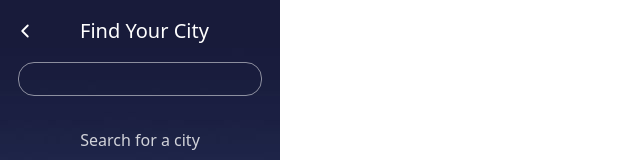
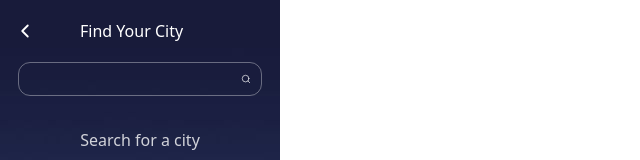
Before and after one commit to codeAntu/weather-extension, a React (Vite) app: page /city in a window 1280 px wide. Both pictures are taken after a click on the button "Add". Shown: the top 160 px of the page, without its empty margins (0-640 px from the left). Built offline with nearby package versions, Linux system fonts and the light colour scheme.

Commit message:
chore: Update Button component styles, SetCity screen layout, and prettier configuration

```diff
--- a/src/App.tsx
+++ b/src/App.tsx
@@ -22,7 +22,6 @@ function App() {
   const navigate = useNavigate();
   const [lon, setLon] = useState(0);
   const [lat, setLat] = useState(0);
-  //   lat: 23.237,
   //   lon: 87.059,
   //   timezone: 'Asia/Kolkata',
   //   timezone_offset: 19800,
@@ -1536,6 +1535,8 @@ function App() {
   }, [weather]);
 
   console.log(color);
+
+
 
   if (!city) {
     return (
@@ -1637,7 +1638,7 @@ function App() {
         </div>
       ) : (
         <div
-          className={`bg-${color} text-${color} w-[280px] p-4`}
+          className={`bg-${color} text-${color} w-[280px] p-4 font-poppins` }
           style={{
             backgroundImage: `url(/backImg/${color}.png)`,
           }}
@@ -1652,13 +1653,16 @@ function App() {
             />
           </div>
           <div className={`py-3 text-center text-7xl font-semibold`}>
-            <div className=''>00.0&deg;</div>
+            {/* <div className=''>00.0&deg;</div> */}
+            <div className='text-center flex justify-center items-center py-5'>
+              <Loader size={30} />
+            </div>
           </div>
           <div className={`mt-4 grid grid-cols-2 gap-2`}>
-            <ShowCurr title='Humidity' value={'100' + '%'} icon={<Droplets size={24} />} color={color} />
+            <ShowCurr title='Humidity' value={'---' } icon={<Droplets size={24} />} color={color} />
             <ShowCurr title='' value={'cloudy'} color={color} />
-            <ShowCurr title='Feels like' value={'00.0' + '°'} icon={<ThermometerSun size={24} />} color={color} />
-            <ShowCurr title='pressure' value={'100' + 'hPa'} icon={<BarChart size={24} />} color={color} />
+            <ShowCurr title='Feels like' value={'---' } icon={<ThermometerSun size={24} />} color={color} />
+            <ShowCurr title='pressure' value={'---'} icon={<BarChart size={24} />} color={color} />
           </div>
           <div className={`flex items-center justify-around gap-3 py-2 pt-5`}>
             <Button>Today</Button>
--- a/src/index.css
+++ b/src/index.css
@@ -1,6 +1,21 @@
 @tailwind base;
 @tailwind components;
 @tailwind utilities;
+
+@font-face {
+  font-family: "Poppins";
+  src: url("../fonts/Poppins-Regular.ttf");
+  font-weight: normal;
+  font-style: normal;
+}
+
+@font-face {
+  font-family: "Rubik";
+  src: url("../fonts/Rubik-Regular.ttf");
+  font-weight: normal;
+  font-style: normal;
+}
+
 
 div::-webkit-scrollbar {
   display: none;
--- a/src/screens/FindCity.tsx
+++ b/src/screens/FindCity.tsx
@@ -70,14 +70,14 @@ export default function Find() {
           size={30}
           onClick={() => navigate('/')}
         />
-        <div className='text-center text-xl font-medium'>Find Your City</div>
+        <div className='text-center text-base font-medium'>Find Your City</div>
       </div>
 
-      <div className='mx-2 flex items-center justify-between gap-2 rounded-2xl border border-white/50 px-2.5 py-1'>
+      <div className='mx-2 flex items-center justify-between gap-2 rounded-xl border border-white/35 px-3 pr-2.5 py-1.5'>
         <input
           type='text'
           value={city}
-          className='border-none bg-transparent text-white/80 outline-none'
+          className='border-none bg-transparent text-white/80 outline-none text-sm'
           onChange={(e) => {
             setCity(e.target.value);
           }}
@@ -89,8 +89,8 @@ export default function Find() {
           }}
         />
         <Search
-          className='cursor-pointer'
-          size={20}
+          className='cursor-pointer text-white/80'
+          size={16}
           onClick={() => {
             getResults(city.toLocaleLowerCase());
           }}
@@ -111,7 +111,7 @@ export default function Find() {
                 console.log(result.EnglishName);
                 navigate(`/city/${result.EnglishName}`, { state: result });
               }}
-              className='cursor-pointer rounded-xl bg-white/5 p-2 pl-2.5 transition duration-300 hover:bg-white/10'
+              className='cursor-pointer rounded-xl bg-white/5 p-2 pl-3 transition duration-300 hover:bg-white/10'
             >
               <ShowCity city={result} />
             </div>
@@ -127,7 +127,7 @@ function ShowCity({ city }: any) {
   // console.log(city);
 
   return (
-    <div className='flex items-center justify-between' onClick={() => {}}>
+    <div className='flex items-center justify-between text-sm' onClick={() => {}}>
       <div className='line-clamp-1'>
         {city.EnglishName} , {city.AdministrativeArea.EnglishName} , {city.Country.EnglishName}
       </div>
--- a/src/screens/SetCity.tsx
+++ b/src/screens/SetCity.tsx
@@ -18,7 +18,7 @@ export default function SetCity() {
 
   return (
     <div
-      className='min-h-96 w-[280px] bg-black px-2.5 text-white'
+      className='min-h-96 w-[280px] bg-black px-2.5 text-white '
       style={{
         backgroundImage: `url(/backImg/white.png)`,
       }}
@@ -29,7 +29,7 @@ export default function SetCity() {
           size={30}
           onClick={() => navigate('/city')}
         />
-        <div className='text-center text-xl font-medium'> {state.EnglishName}</div>
+        <div className='text-center text-base font-medium'> {state.EnglishName}</div>
       </div>
       <div className='p-2.5 flex flex-col gap-2' >
         <div className='mb-2 flex justify-around rounded-xl border border-white/5 bg-white/5'>
--- a/tailwind.config.js
+++ b/tailwind.config.js
@@ -2,7 +2,12 @@
 export default {
   content: ['./index.html', './src/**/*.{js,ts,jsx,tsx}'],
   theme: {
-    extend: {},
+    extend: {
+      fontFamily: {
+        poppins: ['Poppins', 'sans-serif'],
+        rubik: ['Rubik', 'sans-serif'],
+      },
+    },
   },
   plugins: ['prettier-plugin-tailwindcss'],
 };
```
Also changed, not shown: public/fonts/Poppins-Regular.ttf (added), public/fonts/Rubik-Regular.ttf (added).
